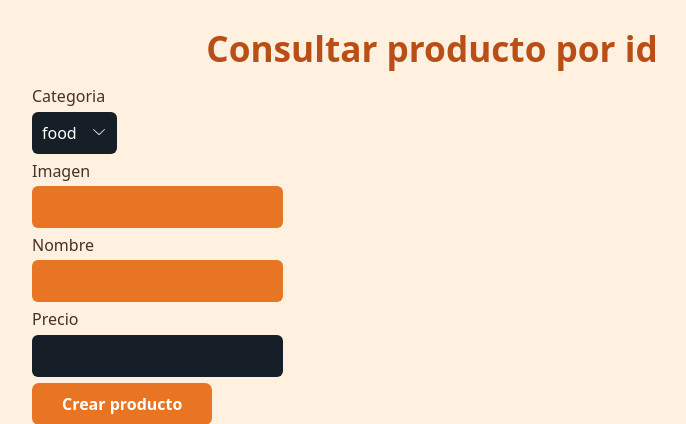
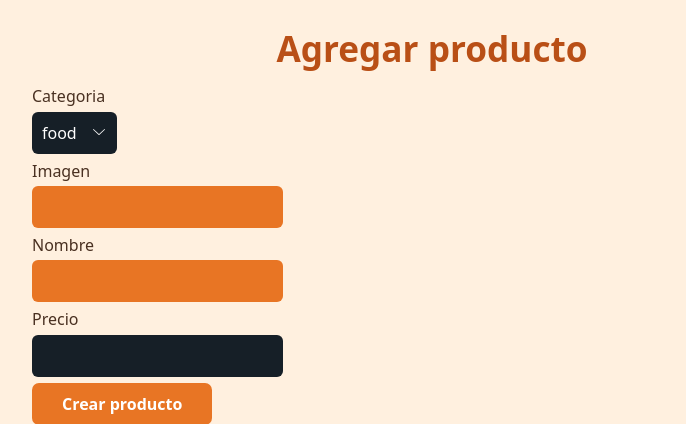
Before and after one commit to marce-sanagua/Proyecto_Seminario, a Node server app: page /dashboard/crear in a window 1280 px wide. Shown: the part 118-542 px from the top of the page, without its empty margins (208-894 px from the left). Run offline with Node 20, Linux system fonts and the light colour scheme; the visitor is signed in with stand-in values (Sample User, id 1).

Commit message:
Corregir titulos de las pantallas

```diff
--- a/src/views/delete.ejs
+++ b/src/views/delete.ejs
@@ -2,7 +2,7 @@
 <%- include ("partials/header.ejs") %>
 
     <main>
-        <h1>Consultar producto por id</h1>
+        <h1>Eliminar producto</h1>
 
         <!-- Formulario para obtener producto por id -->
         <form id="getProduct-form">
--- a/src/views/post.ejs
+++ b/src/views/post.ejs
@@ -2,7 +2,7 @@
  <%- include ("partials/header.ejs") %>
 
     <main>
-        <h1>Consultar producto por id</h1>
+        <h1>Agregar producto</h1>
 
 
         <form id="altaProducts-form">
--- a/src/views/put.ejs
+++ b/src/views/put.ejs
@@ -2,7 +2,7 @@
 <%- include ("partials/header.ejs") %>
 
     <main>
-        <h1>Consultar producto por id</h1>
+        <h1>Modificar producto</h1>
 
 
         <form id="getProduct-form">
```
